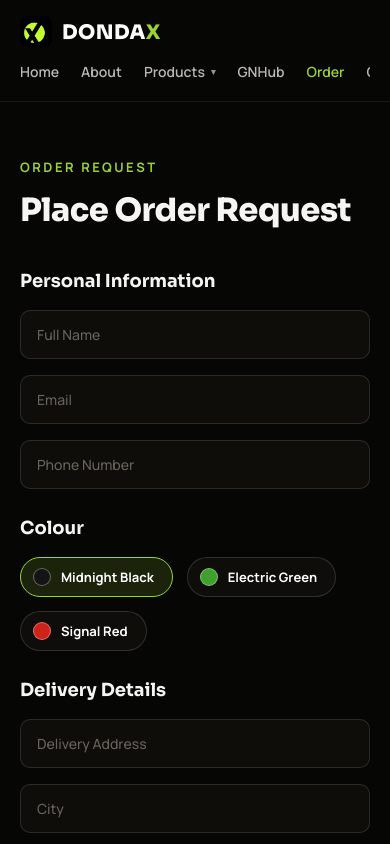
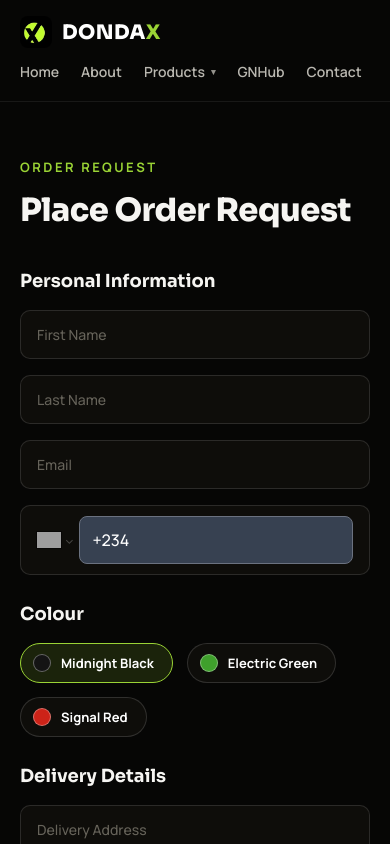
Before and after one commit to Posiislight/DondaXUI, a React (Vite) app: page /order in a window 390 px wide. Shown: the top 844 px of the page. Built offline with nearby package versions, Linux system fonts and the light colour scheme; grey boxes are pictures that could not be loaded; a web font is replaced by a local one.

Commit message:
feat: add country code phone input with flags, split name fields, remove Order from nav

```diff
--- a/src/pages/redesign/DondaxLayout.tsx
+++ b/src/pages/redesign/DondaxLayout.tsx
@@ -82,7 +82,6 @@ export function DondaxNav({ active, showOrderCta = true }: DondaxNavProps) {
           </div>
         </div>
         <Link to="/gnhub" className={active === '/gnhub' ? 'is-active' : undefined}>GNHub</Link>
-        <Link to="/order" className={active === '/order' ? 'is-active' : undefined}>Order</Link>
         <Link to="/#contact">Contact</Link>
       </div>
       {showOrderCta ? (
--- a/src/pages/redesign/OrderPage.tsx
+++ b/src/pages/redesign/OrderPage.tsx
@@ -1,4 +1,6 @@
 import { useState, type FormEvent } from 'react';
+import PhoneInput from 'react-phone-number-input';
+import 'react-phone-number-input/style.css';
 import DondaxLayout from './DondaxLayout';
 import { COLOURS } from './data';
 
@@ -8,9 +10,10 @@ export default function OrderPage() {
   const [errorMsg, setErrorMsg] = useState('');
 
   /* controlled form fields */
-  const [fullName, setFullName] = useState('');
+  const [firstName, setFirstName] = useState('');
+  const [lastName, setLastName] = useState('');
   const [email, setEmail] = useState('');
-  const [phone, setPhone] = useState('');
+  const [phone, setPhone] = useState<string | undefined>('');
   const [address, setAddress] = useState('');
   const [city, setCity] = useState('');
   const [state, setState] = useState('');
@@ -20,23 +23,18 @@ export default function OrderPage() {
     setStatus('sending');
     setErrorMsg('');
 
-    /* split full name into first / last for the API */
-    const nameParts = fullName.trim().split(/\s+/);
-    const first_name = nameParts[0] || '';
-    const last_name = nameParts.slice(1).join(' ') || '';
-
     try {
       const res = await fetch('/api/sendemail', {
         method: 'POST',
         headers: { 'Content-Type': 'application/json' },
         body: JSON.stringify({
-          first_name,
-          last_name,
+          first_name: firstName,
+          last_name: lastName,
           email,
-          phone,
+          phone: phone || '',
           address,
           city,
-          zip_code: state, // re-using state field for region/state
+          zip_code: state,
           motorcycle_model: 'GN Model',
           color: colour.name,
           quantity: 1,
@@ -72,11 +70,17 @@ export default function OrderPage() {
               <div className="dx-form-grid" style={{ display: 'grid', gridTemplateColumns: '1fr 1fr', gap: 16 }}>
                 <input
                   required
-                  placeholder="Full Name"
+                  placeholder="First Name"
                   className="dx-input"
-                  style={{ gridColumn: 'span 2' }}
-                  value={fullName}
-                  onChange={(e) => setFullName(e.target.value)}
+                  value={firstName}
+                  onChange={(e) => setFirstName(e.target.value)}
+                />
+                <input
+                  required
+                  placeholder="Last Name"
+                  className="dx-input"
+                  value={lastName}
+                  onChange={(e) => setLastName(e.target.value)}
                 />
                 <input
                   required
@@ -86,13 +90,15 @@ export default function OrderPage() {
                   value={email}
                   onChange={(e) => setEmail(e.target.value)}
                 />
-                <input
-                  required
-                  placeholder="Phone Number"
-                  className="dx-input"
-                  value={phone}
-                  onChange={(e) => setPhone(e.target.value)}
-                />
+                <div className="dx-phone-wrap">
+                  <PhoneInput
+                    international
+                    defaultCountry="NG"
+                    placeholder="Phone Number"
+                    value={phone}
+                    onChange={(val) => setPhone(val)}
+                  />
+                </div>
               </div>
             </section>
 
--- a/src/pages/redesign/dondax.css
+++ b/src/pages/redesign/dondax.css
@@ -259,6 +259,34 @@
 }
 .dx-input:focus { border-color: var(--dx-accent); }
 
+/* ---------- phone input (react-phone-number-input) ---------- */
+.dx-phone-wrap .PhoneInput {
+  background: var(--dx-surface);
+  border: 1px solid rgba(255, 255, 255, 0.12);
+  border-radius: 10px;
+  padding: 10px 16px;
+  transition: border-color 0.2s;
+}
+.dx-phone-wrap .PhoneInput:focus-within { border-color: var(--dx-accent); }
+.dx-phone-wrap .PhoneInputInput {
+  background: transparent;
+  border: none;
+  outline: none;
+  color: #fff;
+  font: 500 14px var(--dx-manrope);
+  padding: 4px 0;
+}
+.dx-phone-wrap .PhoneInputInput::placeholder { color: oklch(50% 0.015 95); }
+.dx-phone-wrap .PhoneInputCountry { margin-right: 10px; }
+.dx-phone-wrap .PhoneInputCountrySelect {
+  background: var(--dx-surface);
+  color: #fff;
+  border: 1px solid rgba(255, 255, 255, 0.15);
+  border-radius: 8px;
+}
+.dx-phone-wrap .PhoneInputCountrySelect option { background: oklch(16% 0.006 95); color: #fff; }
+.dx-phone-wrap .PhoneInputCountrySelectArrow { color: rgba(255,255,255,.5); }
+
 /* ============================================================
    Responsive — ported from the mockups' @media (max-width:760px)
    ============================================================ */
```
